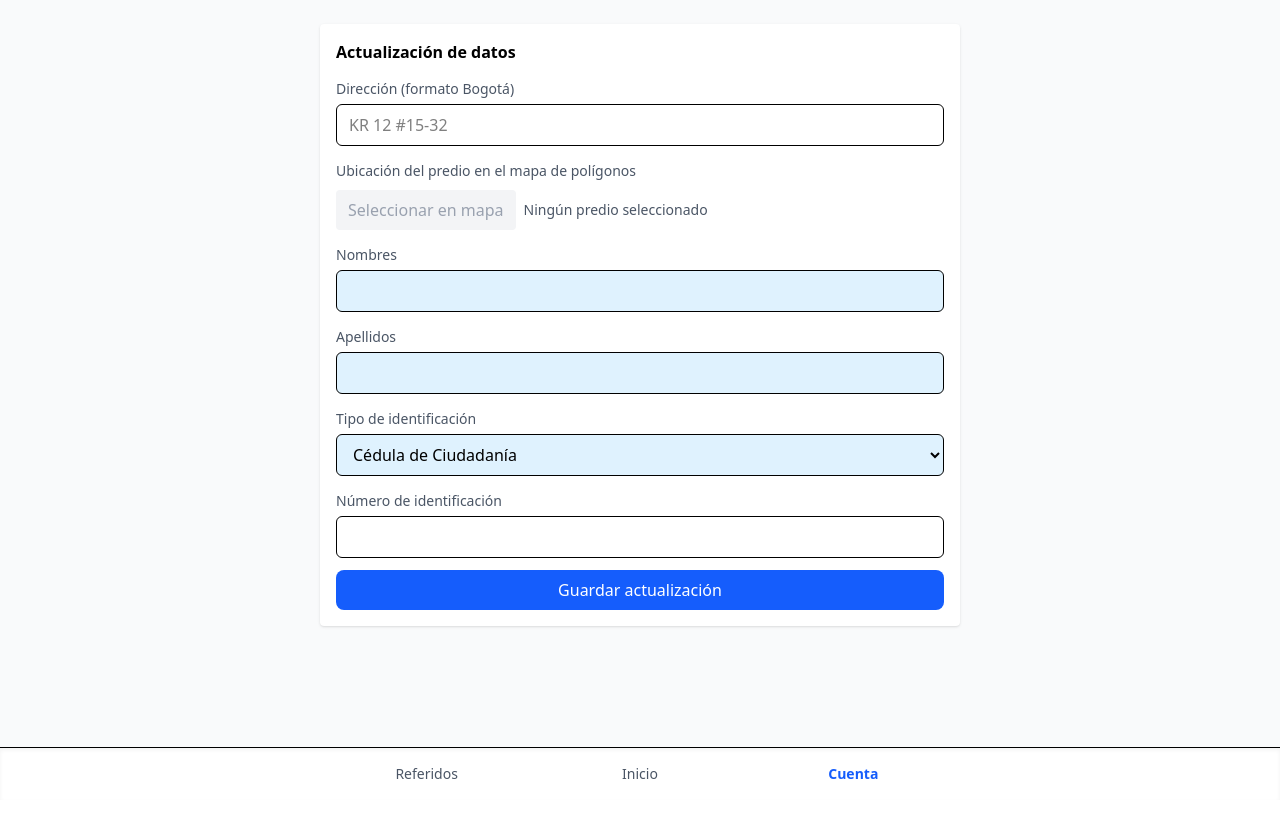
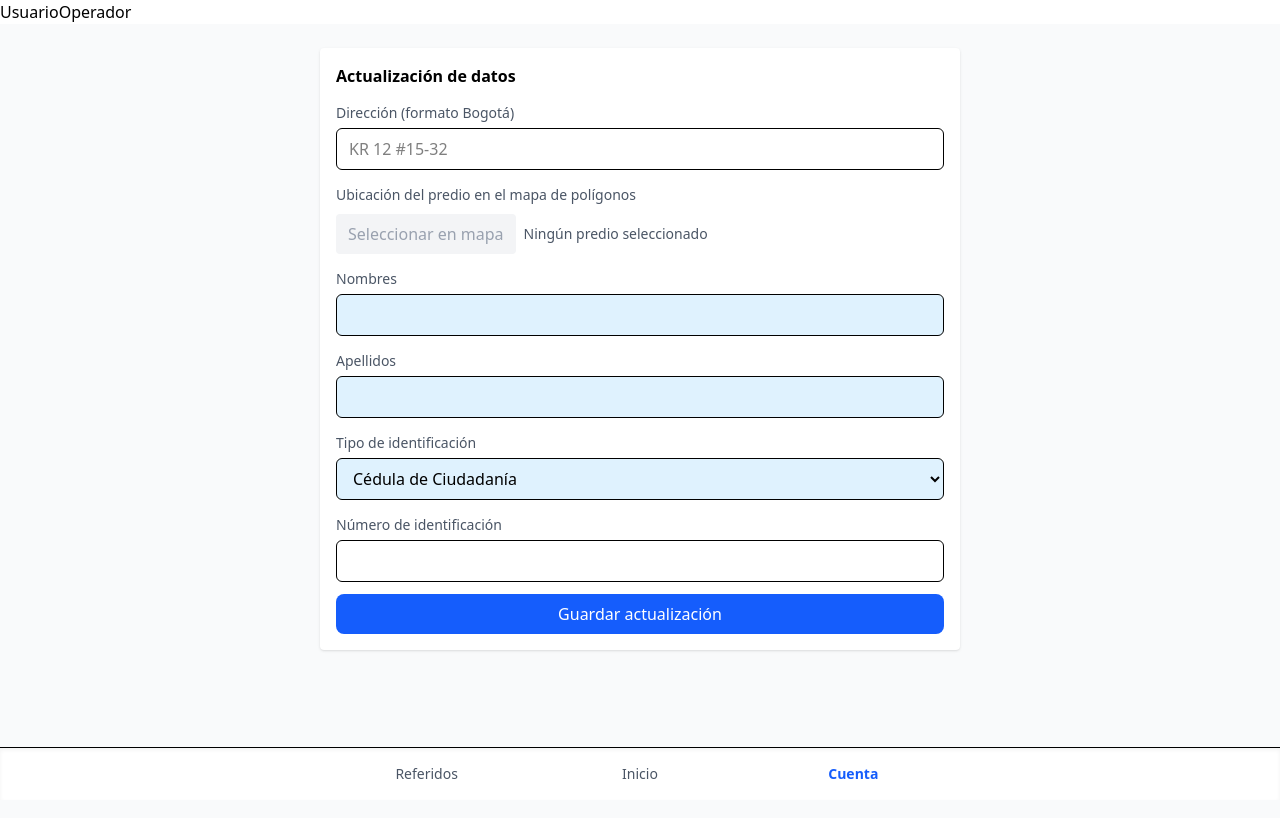
Before and after one commit to faridardila/hackaton-acueducto, a React (Vite) app in the folder frontend/: page / in a window 1280 px wide. Shown: the top 818 px of the page. Built offline with nearby package versions, Linux system fonts and the light colour scheme.

Commit message:
ahora se puede cambiar entre vistas

```diff
--- a/frontend/src/App.jsx
+++ b/frontend/src/App.jsx
@@ -1,7 +1,17 @@
+import React, { useState } from 'react'
 import { MobileHome } from './Components/CommonUserView'
+import Dashboard from './Components/OperatorView/Dashboard'
 
 function App() {
-  return <MobileHome />
+  const [view, setView] = useState('common')
+  return (
+    <>
+      <button onClick={() => setView('common')}>Usuario</button>
+      <button onClick={() => setView('operator')}>Operador</button>
+
+      {view === 'common' ? <MobileHome /> : <Dashboard />}
+    </>
+  )
 }
 
 export default App
```
